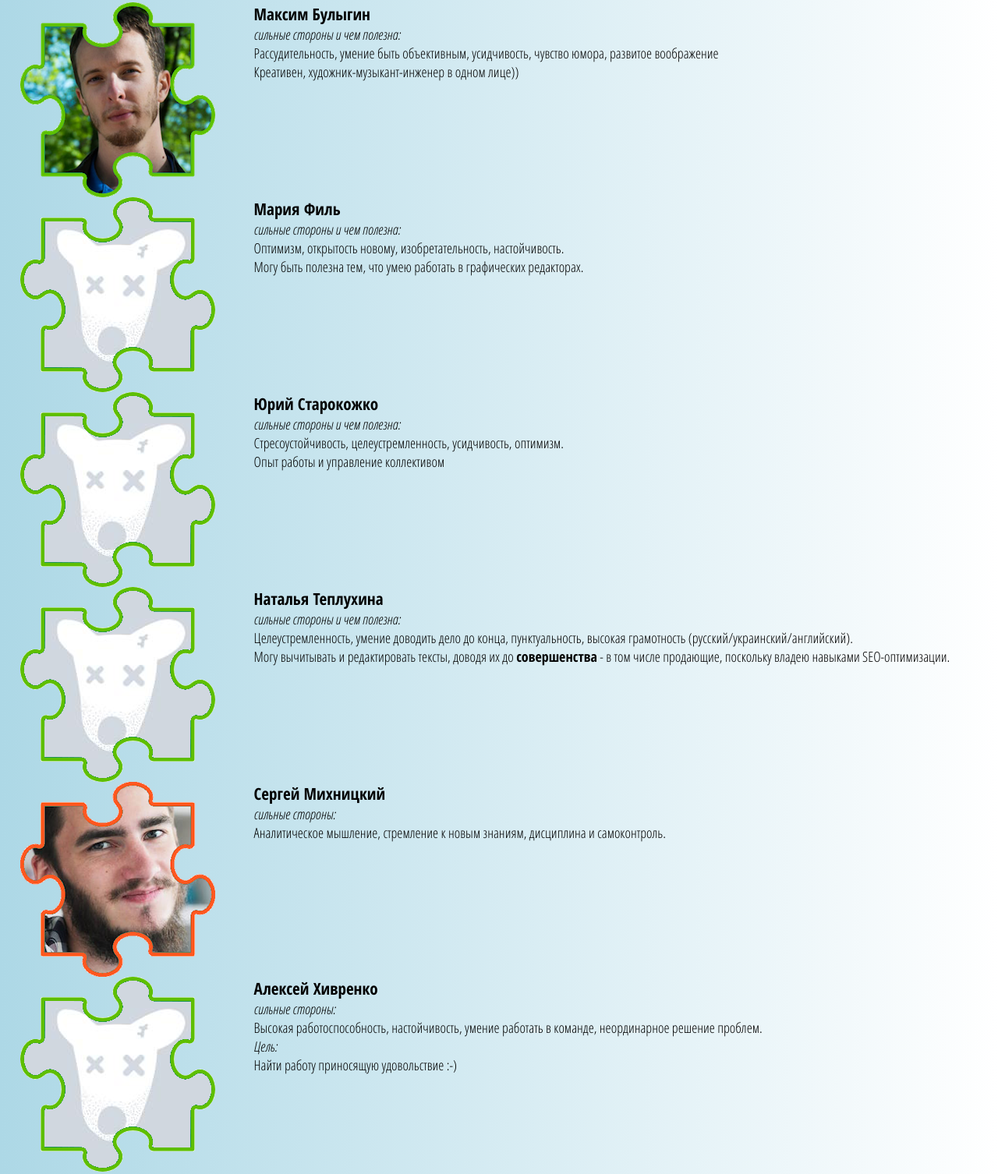
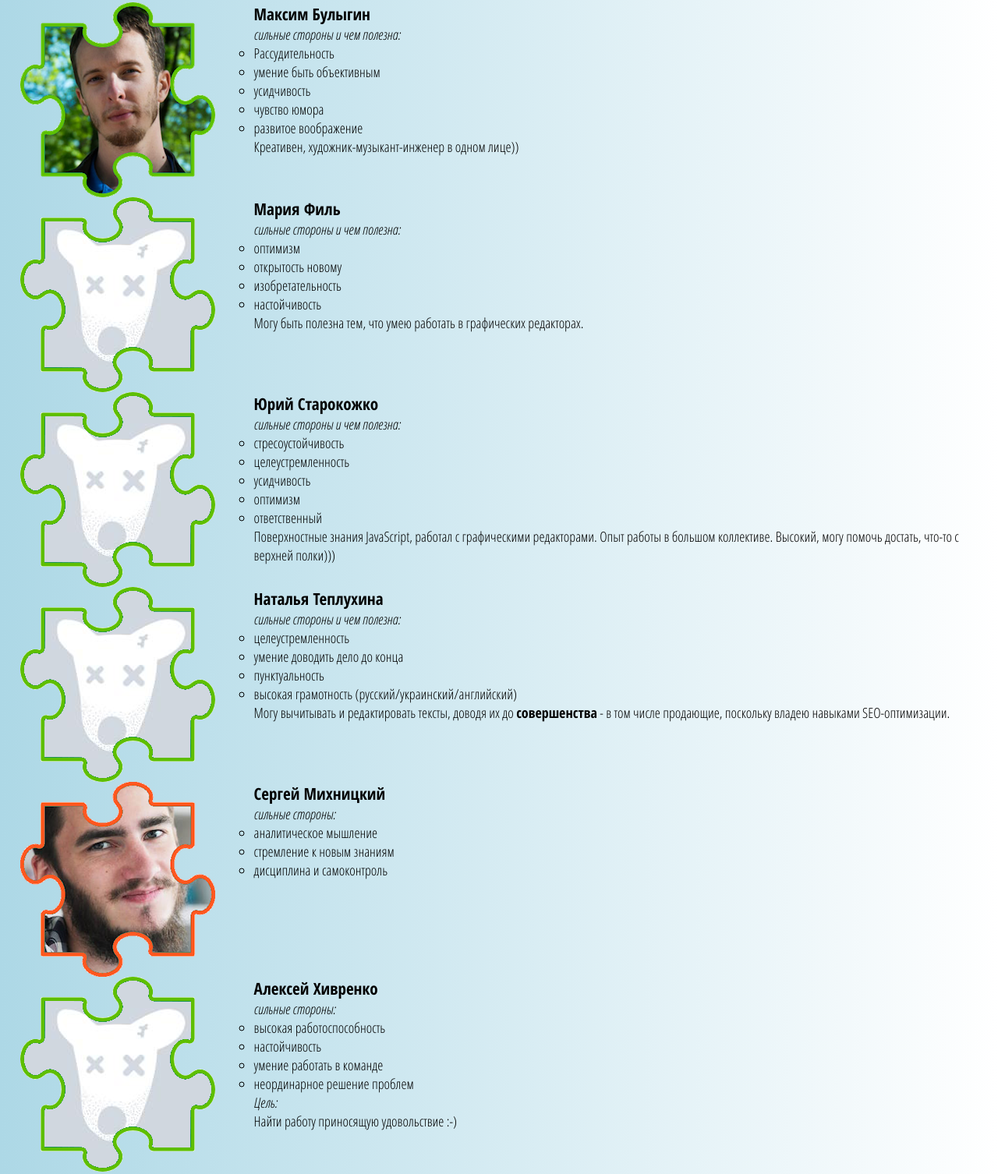
Before and after one commit to max-bulygin/soft-skills, a plain HTML site: page index.html in a window 1280 px wide. Shown: the part 753-2259 px from the top of the page at 78% size. Drawn offline with Linux system fonts and the light colour scheme.

Commit message:
Add text

```diff
--- a/css/style.css
+++ b/css/style.css
@@ -122,6 +122,9 @@ p.leadin { /* текст "вы попали на страницу..."*/
     float: left;
     margin-right: 50px;
 }
+.description li{
+    list-style-type: circle;
+}
 
 /*GOALS*/
 
--- a/index.html
+++ b/index.html
@@ -33,41 +33,75 @@
            <img src="img/puzzle-max.png" alt="Это Макс" class="photo">
            <h3>Максим Булыгин</h3>
            <i>сильные стороны и чем полезна: </i>
-           <p class="description">Рассудительность, умение быть объективным, усидчивость, чувство юмора, развитое воображение</p>
+           <ul class="description">
+             <li>Рассудительность</li>
+             <li>умение быть объективным</li>
+             <li>усидчивость</li>
+             <li>чувство юмора</li>
+             <li>развитое воображение</li>
+           </ul>
+           <!-- <p class="description">Рассудительность, умение быть объективным, усидчивость, чувство юмора, развитое воображение</p> -->
            <p>Креативен, художник-музыкант-инженер в одном лице))</p>
        </div>
        <div class="maria clearfix">
            <img src="img/puzzle-unknown.png" alt="Это Мария" class="photo">
            <h3>Мария Филь</h3>
            <i>сильные стороны и чем полезна: </i>
-           <p class="description">Oптимизм, открытость новому, изобретательность, настойчивость.</p>
+           <ul class="description">
+             <li>оптимизм</li>
+             <li>открытость новому</li>
+             <li>изобретательность</li>
+             <li>настойчивость</li>
+           </ul>
            <p>Могу быть полезна тем, что умею работать в графических редакторах.</p>
        </div>
        <div class="yuriy clearfix">
            <img src="img/puzzle-unknown.png" alt="Это Юрий" class="photo">
            <h3>Юрий Старокожко</h3>
            <i>сильные стороны и чем полезна: </i>
-           <p class="description">Стресоустойчивость, целеустремленность, усидчивость, оптимизм.</p>
-           <p>Опыт работы и управление коллективом</p>
+           <ul class="description">
+             <li>cтресоустойчивость</li>
+             <li>целеустремленность</li>
+             <li>усидчивость</li>
+             <li>оптимизм</li>
+             <li>ответственный</li>
+           </ul>
+           <p>Поверхностные знания JavaScript, работал с графическими редакторами. Опыт работы в большом коллективе. Высокий, могу помочь достать, что-то с верхней полки))) </p>
        </div>
        <div class="natalia clearfix">
            <img src="img/puzzle-unknown.png" alt="Это Наталья" class="photo">
            <h3>Наталья Теплухина</h3>
            <i>сильные стороны и чем полезна: </i>
-           <p class="description">
-            Целеустремленность, умение доводить дело до конца, пунктуальность, высокая грамотность (русский/украинский/английский).</p><p> Могу вычитывать и редактировать тексты, доводя их до <strong>совершенства</strong> - в том числе продающие, поскольку владею навыками SEO-оптимизации.</p>
+           <ul class="description">
+             <li>целеустремленность</li>
+             <li>умение доводить дело до конца</li>
+             <li>пунктуальность</li>
+             <li>высокая грамотность (русский/украинский/английский)</li>
+           </ul>
+           <p> Могу вычитывать и редактировать тексты, доводя их до <b>совершенства</b> - в том числе продающие, поскольку владею навыками SEO-оптимизации.</p>
        </div>
        <div class="sergey clearfix">
            <img src="img/puzzle-sergey.png" alt="Это Сергей" class="photo">
            <h3>Сергей Михницкий</h3>
            <i>сильные стороны: </i>
-           <p class="description">Aналитическое мышление, стремление к новым знаниям,  дисциплина и самоконтроль.</p>
+           <ul class="description">
+             <li>аналитическое мышление</li>
+             <li>стремление к новым знаниям</li>
+             <li>дисциплина и самоконтроль</li>
+           </ul>
+
        </div>
        <div class="alex clearfix">
            <img src="img/puzzle-unknown.png" alt="Это Алексей" class="photo">
            <h3>Алексей Хивренко</h3>
            <i>сильные стороны: </i>
-           <p class="description">Высокая работоспособность, настойчивость, умение работать в команде, неординарное решение проблем.</p>
+           <ul class="description">
+             <li>высокая работоспособность</li>
+             <li>настойчивость</li>
+             <li>умение работать в команде</li>
+             <li>неординарное решение проблем</li>
+           </ul>
+
            <i>Цель:</i>
            <p>Найти работу приносящую удовольствие :-)</p>
        </div>
```
